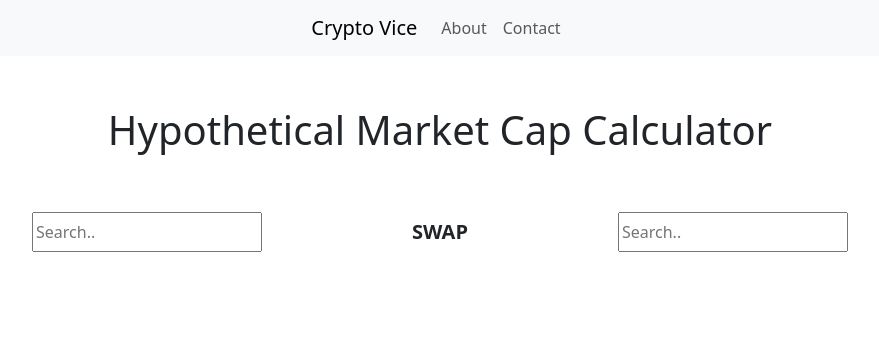
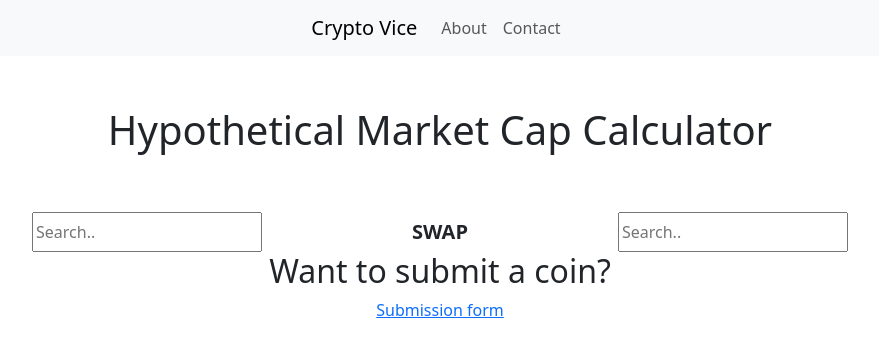
Before and after one commit to IsaiahJarvis/CryptoVice, a Django app: page / in a window 1280 px wide. Shown: the top 357 px of the page, without its empty margins (200-1079 px from the left). Run offline with Django 5.2, Linux system fonts and the light colour scheme; tables that the repository leaves empty hold one stand-in row (values such as "Sample post"); grey boxes marked "Sample" are stand-in pictures; some libraries are stand-ins or nearby versions.

Commit message:
added portion of submit and many misc changes

```diff
--- a/CryptoProject/CryptoApp/templates/base.html
+++ b/CryptoProject/CryptoApp/templates/base.html
@@ -17,7 +17,7 @@
   <body>
     <div class="navbar-wrapper bg-light">
       <nav class="navbar navbar-expand-lg navbar-light">
-        <a class="navbar-brand" href="#">Crypto Vice</a>
+	      <a class="navbar-brand" href="{% url 'marketcaptool' %}">Crypto Vice</a>
         <button class="navbar-toggler" type="button" data-toggle="collapse" data-target="#navbarNav" aria-controls="navbarNav" aria-expanded="false" aria-label="Toggle navigation"><span class="navbar-toggler-icon"></span></button>
         <div class="collapse navbar-collapse" id="navbarNav">
           <ul class="navbar-nav">
--- a/CryptoProject/CryptoApp/templates/marketcaptool.html
+++ b/CryptoProject/CryptoApp/templates/marketcaptool.html
@@ -51,5 +51,11 @@
       <div id="result_Price"></div>
     </div>
   </div>
+
+  <div class="submit-link-wrapper">
+    <h2>Want to submit a coin?</h2>
+    <a href="/submitcoin">Submission form</a>
+  </div>
+
 </div>
 {% endblock %}
--- a/CryptoProject/CryptoApp/urls.py
+++ b/CryptoProject/CryptoApp/urls.py
@@ -2,5 +2,6 @@ from django.urls import path
 from . import views
 
 urlpatterns = [
-    path("", views.marketcaptool, name="marketcaptool")
+    path("", views.marketcaptool, name="marketcaptool"),
+    path("submitcoin", views.submitcoin, name="submitcoin")
 ]
--- a/CryptoProject/CryptoApp/views.py
+++ b/CryptoProject/CryptoApp/views.py
@@ -5,3 +5,6 @@ from .models import Coin
 def marketcaptool(request):
     items = Coin.objects.all().order_by('-market_cap')
     return render(request, "marketcaptool.html", {"coins": items})
+
+def submitcoin(request):
+    return render(request, "submitcoin.html")
--- a/CryptoProject/static/css/base.css
+++ b/CryptoProject/static/css/base.css
@@ -52,6 +52,13 @@
 
 .symbol-wrapper {
   text-transform: uppercase;
+}
+
+.submit-link-wrapper {
+  display: flex;
+  justify-content: center;
+  align-items: center;
+  flex-direction: column;
 }
 
 .dropdown-content {
--- a/CryptoProject/static/js/base.js
+++ b/CryptoProject/static/js/base.js
@@ -116,7 +116,7 @@ function clearSelected(dropdown) {
 
 function displayResult() {
   if (document.getElementById('selected_box_1').classList.contains("show-selected") === true && (document.getElementById('selected_box_2').classList.contains("show-selected") === true)) {
-    price = parseFloat(selectedCoinB['marketCap']) / parseFloat(selectedCoinA['circSupply'])
+    price = parseFloat(selectedCoinB['marketCap']) * (parseFloat(selectedCoinB['circSupply']) / (parseFloat(selectedCoinA['circSupply']) ** 2))
     hmc = parseFloat(selectedCoinB['marketCap']) * (parseFloat(selectedCoinB['circSupply']) / parseFloat(selectedCoinA['circSupply']))
     mcText = `Market Cap of ${selectedCoinA['name']} with ${selectedCoinB['name']}'s market cap:`;
     priceText = `Price of ${selectedCoinA['name']} with ${selectedCoinB['name']}'s market cap:`;
@@ -124,10 +124,9 @@ function displayResult() {
     document.getElementById("result_MC").innerHTML = USD.format(hmc);
     document.getElementById("result_price_text").innerHTML = priceText;
     document.getElementById("result_Price").innerHTML = USD.format(price);
-  }
-
-  if (document.getElementById("results").classList.contains("show") != true) {
+    if (document.getElementById("results").classList.contains("show") != true) {
       document.getElementById("results").classList.toggle("show");
+    }
   }
 }
 
```
Also changed, not shown: CryptoProject/CryptoApp/templates/submitcoin.html (added, +10 -0 lines).
